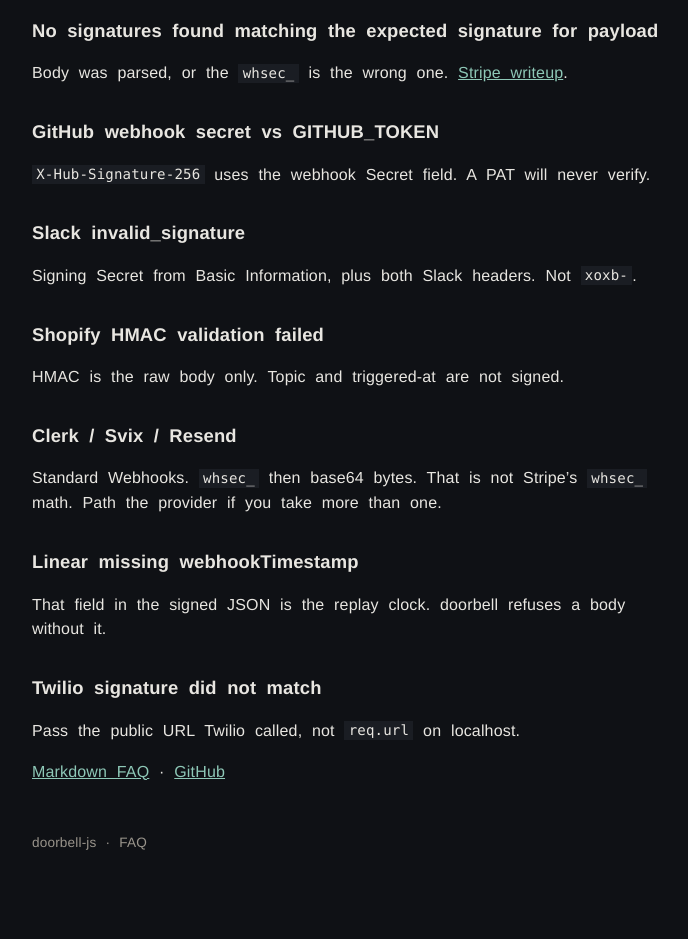
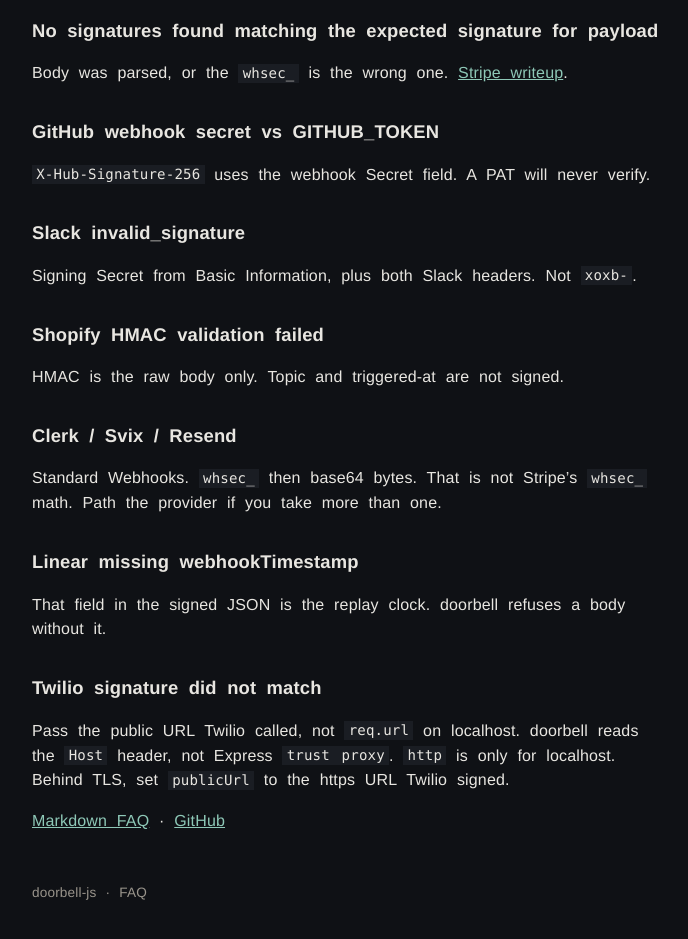
Before and after one commit to Hashim1999164/doorbell-js, a website: page docs/faq.html in a window 1280 px wide. Shown: the part 153-1092 px from the top of the page, without its empty margins (292-980 px from the left). Before the commit the page ends 1070 px from the top, so only its background shows below. Drawn offline with Linux system fonts and the light colour scheme.

Commit message:
Twilio FAQ: Host is not forwarded. http is localhost only.

```diff
--- a/docs/faq.html
+++ b/docs/faq.html
@@ -29,7 +29,7 @@
     <h2>Linear missing webhookTimestamp</h2>
     <p>That field in the signed JSON is the replay clock. doorbell refuses a body without it.</p>
     <h2>Twilio signature did not match</h2>
-    <p>Pass the public URL Twilio called, not <code>req.url</code> on localhost.</p>
+    <p>Pass the public URL Twilio called, not <code>req.url</code> on localhost. doorbell reads the <code>Host</code> header, not Express <code>trust proxy</code>. <code>http</code> is only for localhost. Behind TLS, set <code>publicUrl</code> to the https URL Twilio signed.</p>
     <p><a href="https://github.com/Hashim1999164/doorbell-js/blob/main/docs/faq.md">Markdown FAQ</a> · <a href="https://github.com/Hashim1999164/doorbell-js">GitHub</a></p>
     <footer>doorbell-js · FAQ</footer>
   </main>
```
